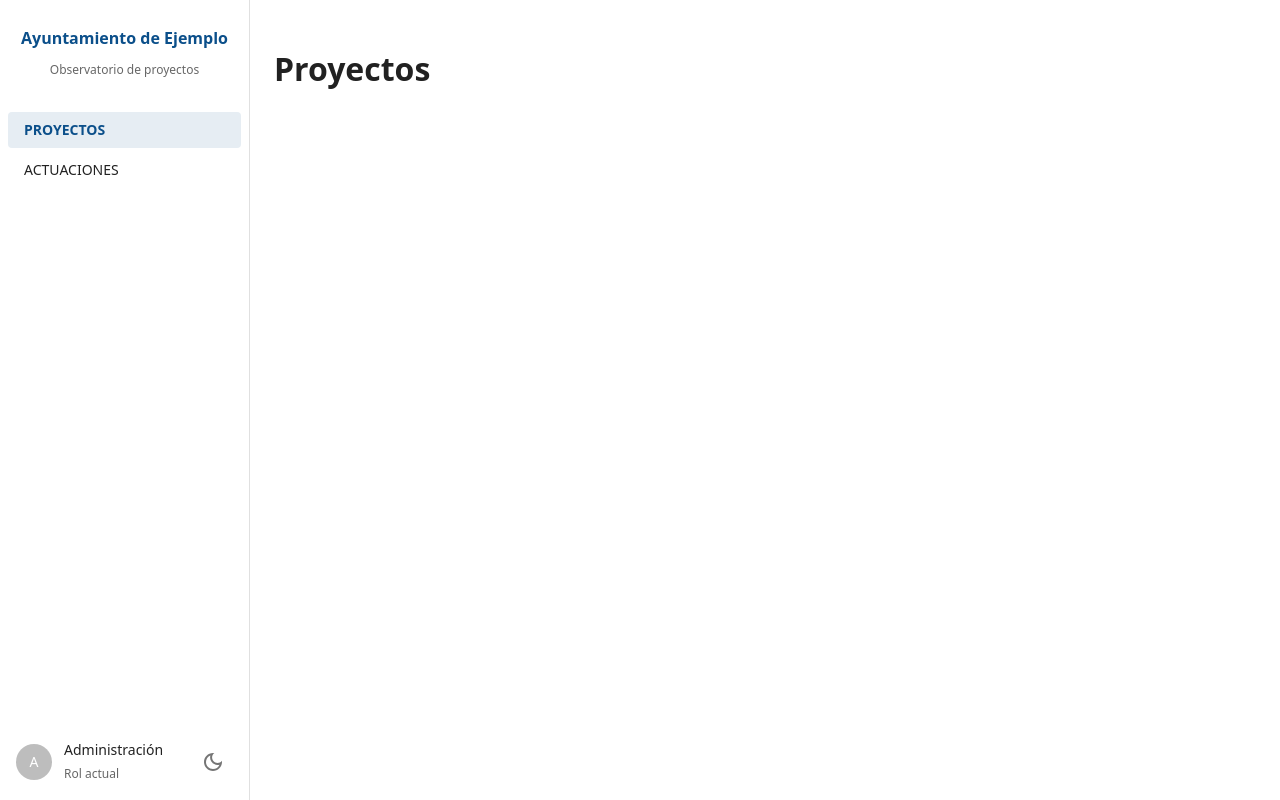
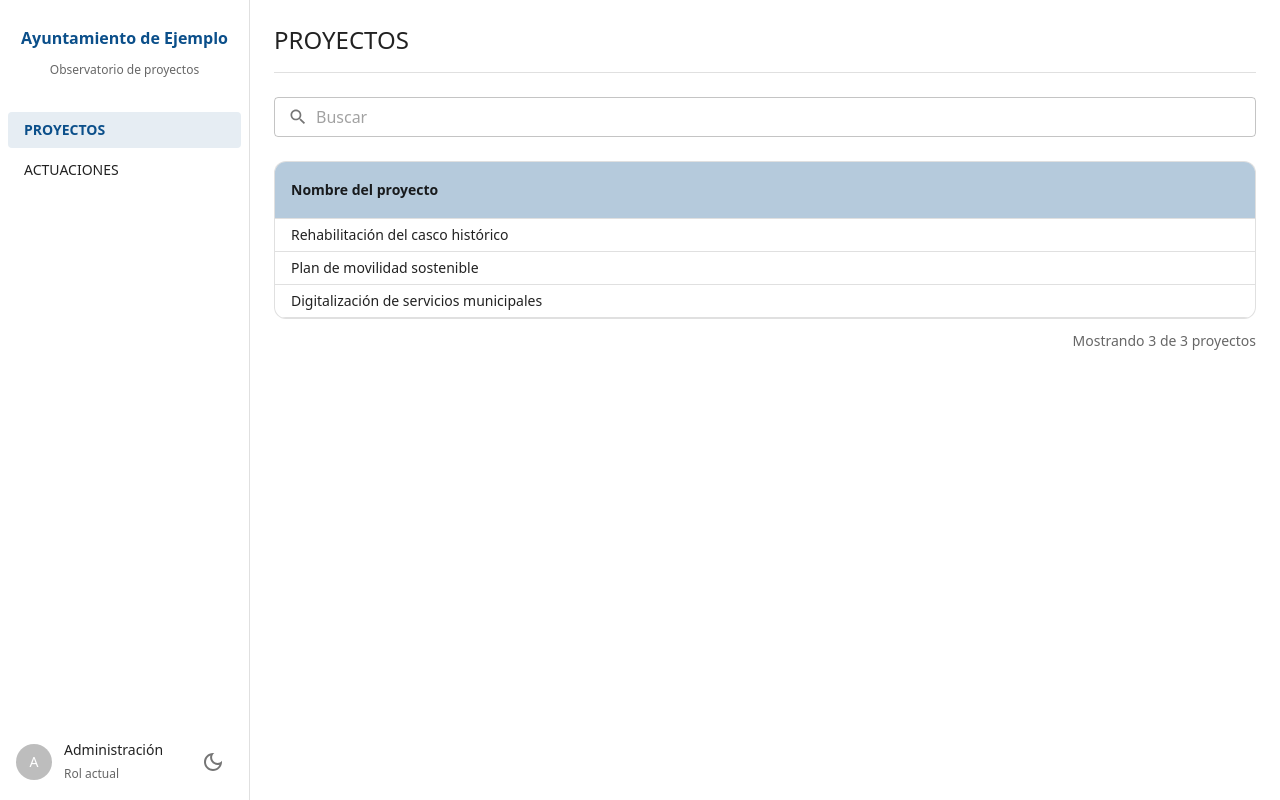
Before and after one commit to jesusrodriguezkhora/template-observatorio, a React app in the folder frontend/: page /proyectos in a window 1280 px wide. Built offline with nearby package versions, Linux system fonts and the light colour scheme; the HTML template or start-up script is replaced by a standard one.

Commit message:
Primera versión del navegador con tabla de resultados

```diff
--- a/frontend/src/App.jsx
+++ b/frontend/src/App.jsx
@@ -1,7 +1,11 @@
 import { Routes, Route, Navigate } from "react-router";
 import { MUNICIPALITY } from "./config/municipality";
 import { HOME_PATH } from "./config/navigation";
+import { getAllEntities } from "./entities/registry";
 import AppLayout from "./layout/AppLayout";
+import EntityBrowser from "./components/entity/EntityBrowser";
+
+const browsableEntities = getAllEntities().filter((entity) => entity.browser);
 
 function App() {
   return (
@@ -10,8 +14,13 @@ function App() {
       <Routes>
         <Route element={<AppLayout />}>
           <Route index element={<Navigate to={HOME_PATH} replace />} />
-          <Route path="proyectos" element={<h1>Proyectos</h1>} />
-          <Route path="actuaciones" element={<h1>Actuaciones</h1>} />
+          {browsableEntities.map((entity) => (
+            <Route
+              key={entity.key}
+              path={entity.key}
+              element={<EntityBrowser key={entity.key} entityKey={entity.key} />}
+            />
+          ))}
           <Route path="*" element={<h1>Página no encontrada</h1>} />
         </Route>
       </Routes>
--- a/frontend/src/components/entity/EntityTable.jsx
+++ b/frontend/src/components/entity/EntityTable.jsx
@@ -12,7 +12,7 @@ import { Link as RouterLink, useNavigate } from "react-router";
 import { getDetailPath } from "../../entities/registry";
 
 const headerRowSx = (theme) => ({
-  bgcolor: `rgba(${theme.vars.palette.primary.mainChannel} / 0.06)`,
+  bgcolor: `rgba(${theme.vars.palette.primary.mainChannel} / 0.3)`,
 });
 
 function renderCell(entity, column, row, lookups) {
@@ -25,7 +25,7 @@ function renderCell(entity, column, row, lookups) {
   if (column.ref) {
     const label = lookups[column.ref]?.[String(value)] ?? value;
     return (
-      <Link component={RouterLink} to={getDetailPath(column.ref, value)} underline="hover">
+      <Link component={RouterLink} to={getDetailPath(column.ref, value)} color="inherit" underline="hover">
         {label}
       </Link>
     );
@@ -59,12 +59,12 @@ function EntityTable({ entity, rows, lookups }) {
   }
 
   return (
-    <TableContainer component={Paper} variant="outlined">
+    <TableContainer component={Paper} variant="outlined" sx={{ borderRadius: 3 }}>
       <Table size="small" aria-label={`Listado de ${entity.labels.plural.toLowerCase()}`}>
         <TableHead>
           <TableRow sx={headerRowSx}>
             {columns.map((column) => (
-              <TableCell key={column.field} sx={{ fontWeight: 600 }}>
+              <TableCell key={column.field} sx={{ fontWeight: 600, py: 2}}>
                 {column.label}
               </TableCell>
             ))}
--- a/frontend/src/services/mockAdapter.js
+++ b/frontend/src/services/mockAdapter.js
@@ -1,7 +1,7 @@
 import { MOCK_DB } from "../mocks/data";
 import { NotFoundError } from "./errors";
 
-const MOCK_DELAY_MS = 50;
+const MOCK_DELAY_MS = 300;
 
 function respond(value) {
   return new Promise((resolve) => {
```
